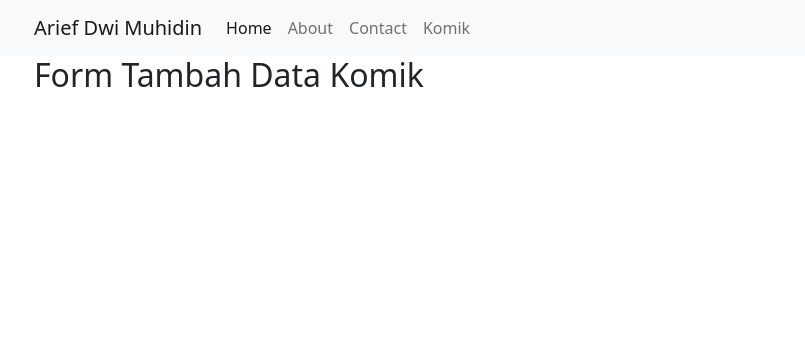
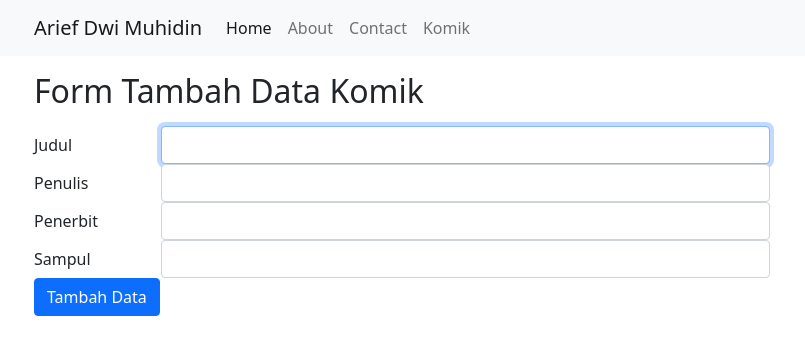
Before and after one commit to ariefdm19/LatihanCI4, a CodeIgniter 4 app: template app/Views/komik/create.php in a window 1280 px wide. Shown: the top 356 px of the page, without its empty margins (48-853 px from the left). Run offline with PHP 8.4 and a stand-in for CodeIgniter, Linux system fonts and the light colour scheme; the template is opened without the code that fills it, so the values that code supplies are empty; some libraries are stand-ins or nearby versions.

Commit message:
modifikasi views komik.php / add button tambah

```diff
--- a/app/Views/komik/create.php
+++ b/app/Views/komik/create.php
@@ -4,7 +4,41 @@
 <div class="container">
     <div class="row">
         <div class="col-8">
-            <h2>Form Tambah Data Komik</h2>
+            <h2 class="my-3">Form Tambah Data Komik</h2>
+            <form action="/komik/save" method="post">
+            <input type="hidden" name="<?= csrf_token() ?>" value="<?= csrf_hash() ?>">
+  <div class="form-group row">
+    <label for="judul" class="col-sm-2 col-form-label">Judul</label>
+    <div class="col-sm-10">
+      <input type="text" class="form-control" id="judul" name="judul" autofocus>
+    </div>
+  </div>
+  <div class="form-group row">
+    <label for="penulis" class="col-sm-2 col-form-label">Penulis</label>
+    <div class="col-sm-10">
+      <input type="text" class="form-control" id="penulis" name="penulis">
+    </div>
+  </div>
+  <div class="form-group row">
+    <label for="penerbit" class="col-sm-2 col-form-label">Penerbit</label>
+    <div class="col-sm-10">
+      <input type="text" class="form-control" id="penerbit" name="penerbit">
+    </div>
+  </div>
+  <div class="form-group row">
+    <label for="sampul" class="col-sm-2 col-form-label">Sampul</label>
+    <div class="col-sm-10">
+      <input type="text" class="form-control" id="sampul" name="sampul">
+    </div>
+  </div>
+
+
+  <div class="form-group row">
+    <div class="col-sm-10">
+      <button type="submit" class="btn btn-primary">Tambah Data</button>
+    </div>
+  </div>
+</form>
         </div>
     </div>
 </div>
```
